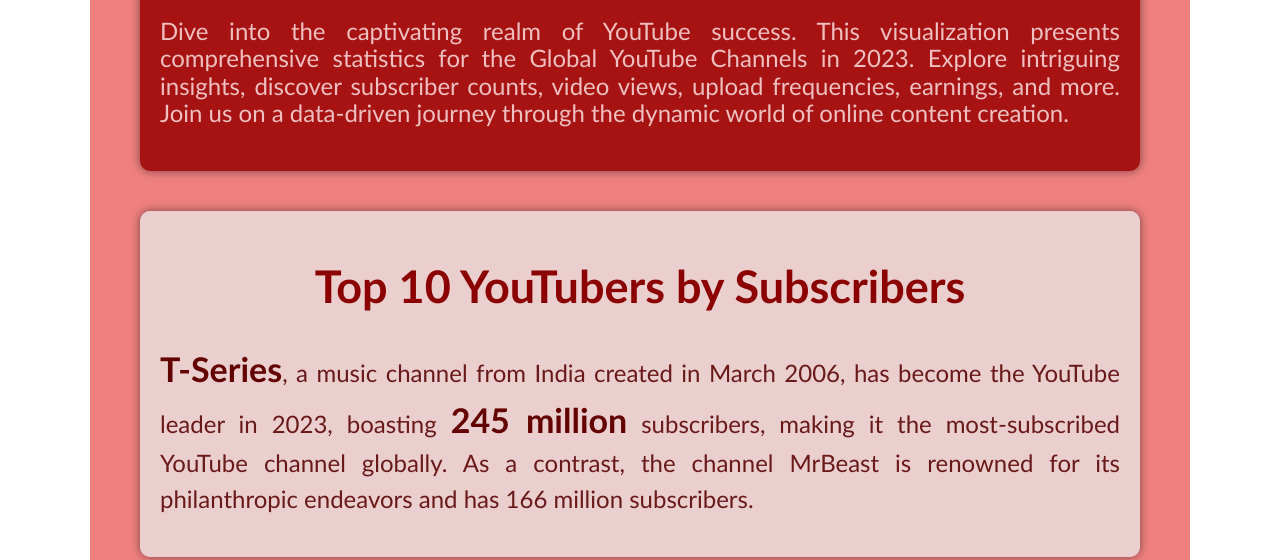
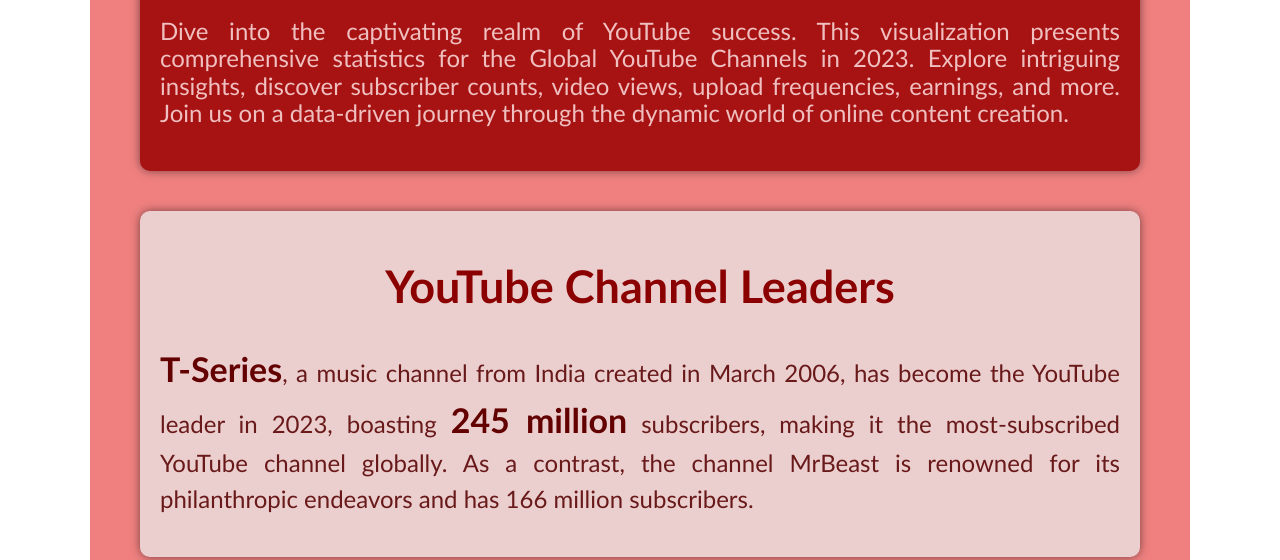
Before and after one commit to ChokMingJie/FIT3179, a plain HTML site: page DataVisualization2/index.html in a window 1280 px wide. Shown: the part 537-1097 px from the top of the page. Drawn offline with nearby package versions, Linux system fonts and the light colour scheme; a script that the page names is missing.

Commit message:
Change Topic

```diff
--- a/DataVisualization2/index.html
+++ b/DataVisualization2/index.html
@@ -55,7 +55,7 @@
                 <!-- Your content goes here -->
                 <h1
                     style="text-align:center; font-size: 45px; font-family: 'Trebuchet MS', 'Lucida Sans Unicode', 'Lucida Grande', 'Lucida Sans', Arial, sans-serif; font-weight: bold; color: #8B0000;">
-                    Top 10 YouTubers by Subscribers</h1>
+                    YouTube Channel Leaders</h1>
                 <p
                     style="line-height: 1.5; margin-bottom: 20px; font-family: 'Trebuchet MS', 'Lucida Sans Unicode', 'Lucida Grande', 'Lucida Sans', Arial, sans-serif; font-size: 24px; color: rgb(105, 25, 25); text-align: justify;">
                     <span class="text-highlight">T-Series</span>, a music channel from India created in March 2006, has
```
